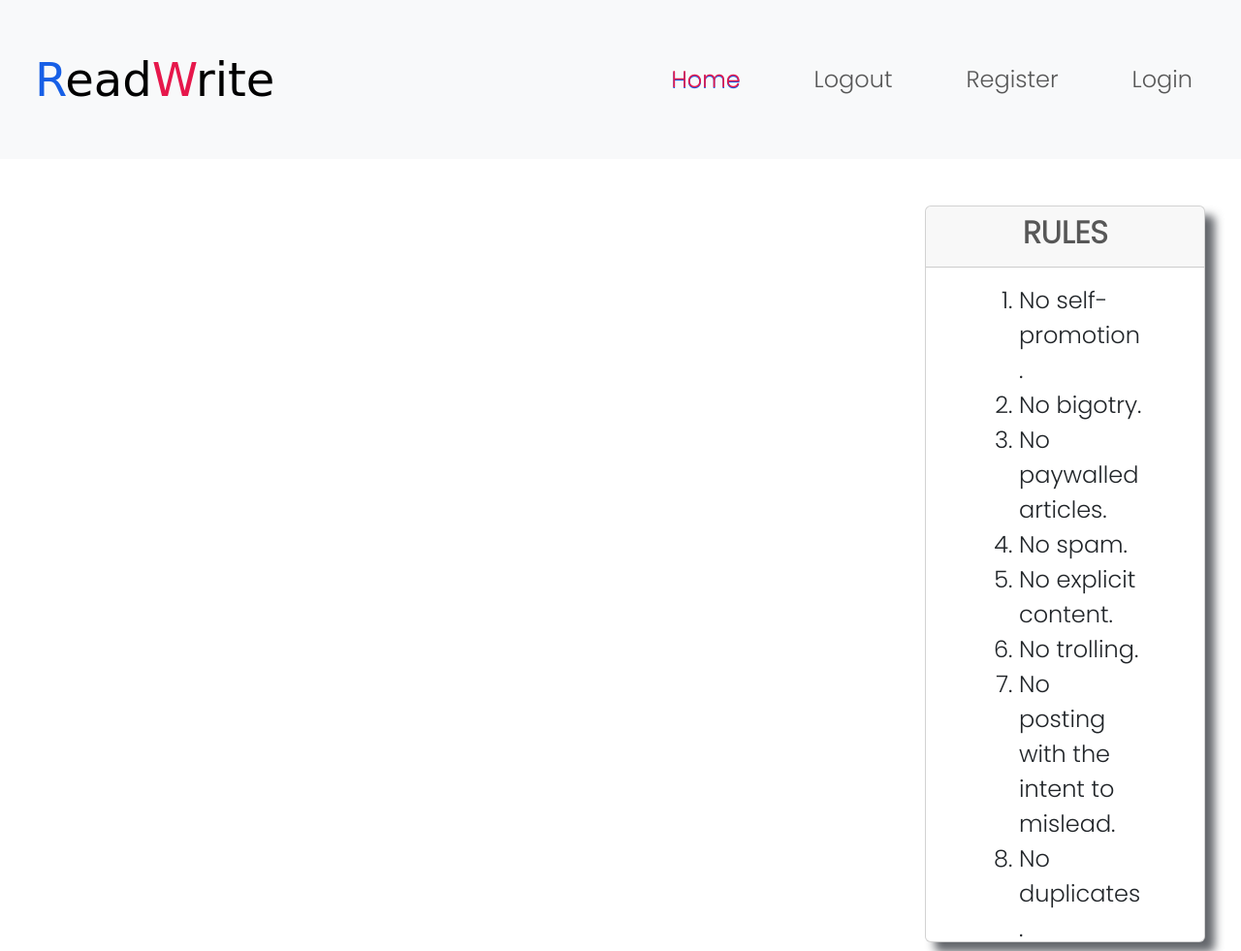
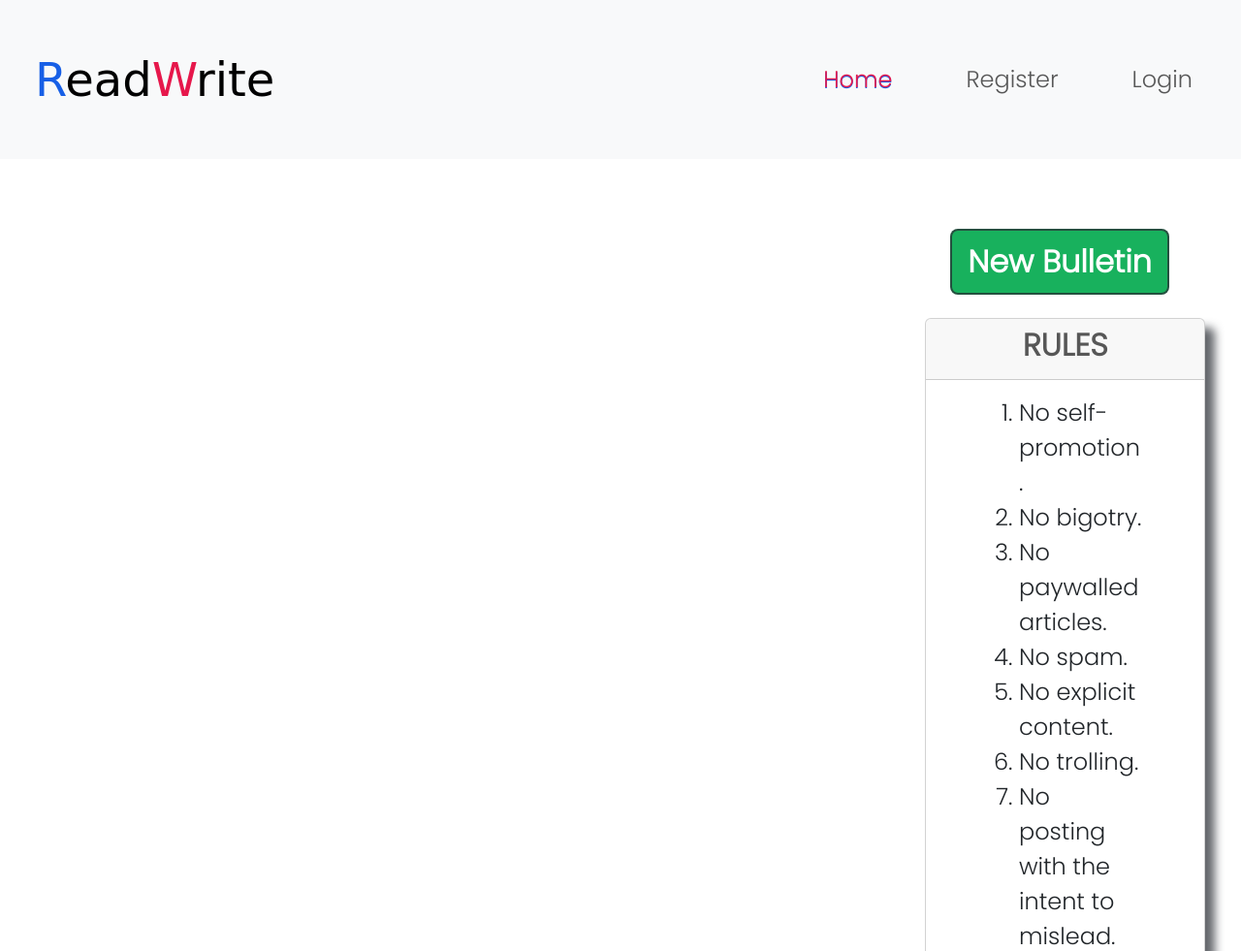
Before and after one commit to ChrisLPlumb91/readwrite, a Django app: page / in a window 1280 px wide. Shown: the top 981 px of the page at 97% size. Run offline with Django 4.2, Linux system fonts and the light colour scheme; data that the repository does not hold is empty; some libraries are stand-ins or nearby versions; some web fonts are replaced.

Commit message:
Add Create functionality

```diff
--- a/bulletinboard/urls.py
+++ b/bulletinboard/urls.py
@@ -4,4 +4,6 @@ from django.urls import path
 
 urlpatterns = [
     path('', views.BulletinList.as_view(), name='home'),
+    path('<slug:slug>/', views.BulletinDetail.as_view(), name='post'),
+    path('add_bulletin', views.AddBulletin.as_view(), name='add'),
 ]
--- a/bulletinboard/views.py
+++ b/bulletinboard/views.py
@@ -1,7 +1,8 @@
 from django.shortcuts import render, redirect, get_object_or_404, reverse
 from django.views import generic, View
 from django.http import HttpResponseRedirect
-from .models import Bulletin
+from .models import Bulletin, Comment
+from .forms import BulletinForm, CommentForm
 
 
 class BulletinList(generic.ListView):
@@ -29,6 +30,39 @@ class BulletinDetail(View):
                 'comments': comments,
                 'commented': False,
                 'liked': liked,
-                'comment_form': Comment_Form()
+                'comment_form': CommentForm()
             },
         )
+
+
+class AddBulletin(View):
+    def get(self, request):
+
+        return render(
+            request,
+            'add_bulletin.html',
+            {
+                'bulletin_form': BulletinForm()
+            },
+        )
+
+    def post(self, request, slug, *args, **kwargs):
+        bulletin_form = BulletinForm(data=request.POST)
+
+        if bulletin_form.is_valid():
+            bulletin_form.instance.author = request.user.username
+            bulletin_form.save()
+        else:
+            bulletin_form = BulletinForm()
+
+        queryset = Bulletin.objects.filter(status=1)
+        bulletin = get_object_or_404(queryset, slug=slug)
+
+        return render(
+            request,
+            'bulletin.html',
+            {
+                'bulletin': bulletin,
+                'comment_form': CommentForm(),
+            }
+        )
--- a/readwrite/settings.py
+++ b/readwrite/settings.py
@@ -51,6 +51,7 @@ INSTALLED_APPS = [
     'allauth.account',
     'django_summernote',
     'crispy_forms',
+    'crispy_bootstrap5',
     'cloudinary',
     'cloudinary_storage',
     'bulletinboard',
@@ -71,7 +72,9 @@ MESSAGE_TAGS = {
     messages.ERROR: 'alert-danger',
 }
 
-CRISPY_TEMPLATE_PACK = 'bootstrap4'
+CRISPY_ALLOWED_TEMPLATE_PACKS = "bootstrap5"
+
+CRISPY_TEMPLATE_PACK = 'bootstrap5'
 
 MIDDLEWARE = [
     'django.middleware.security.SecurityMiddleware',
--- a/readwrite/urls.py
+++ b/readwrite/urls.py
@@ -20,5 +20,5 @@ urlpatterns = [
     path('admin/', admin.site.urls),
     path('summernote/', include('django_summernote.urls')),
     path('accounts/', include('allauth.urls')),
-    path('', include('bulletinboard.urls'), name='bulletinboard_urls'),
+    path('', include('bulletinboard.urls'), name='home'),
 ]
--- a/requirements.txt
+++ b/requirements.txt
@@ -1,7 +1,8 @@
 asgiref==3.6.0
-backports.zoneinfo;python_version<"3.9"
+backports.zoneinfo==0.2.1
 cloudinary==1.32.0
 coverage==7.1.0
+crispy-bootstrap5==0.7
 dj-database-url==1.2.0
 dj3-cloudinary-storage==0.0.6
 Django==4.1.6
--- a/static/css/style.css
+++ b/static/css/style.css
@@ -24,6 +24,19 @@ body {
 .navbar-nav .nav-link.active, .navbar-nav .show>.nav-link {
     color:#e6174b;
     text-shadow: 0 1px #175fe6;
+}
+
+.new-bulletin-button {
+    background-color:#18b15d;
+    color: rgb(255, 255, 255);
+    border: 2px solid #292d35b9;
+    font-weight: bold;
+    font-size: 2rem;
+}
+
+.new-bulletin-button:hover {
+    background-color:#17e674;
+    border: 2px solid #292d35b9;
 }
 
 .card {
--- a/templates/base.html
+++ b/templates/base.html
@@ -38,20 +38,20 @@
                 <ul class="navbar-nav ms-auto mb-2 mb-lg-0 ml-auto py-5">
 
                     <li class="nav-item">
-                        <a class="nav-link active" aria-current="page" href="#">Home</a>
+                        <a class="nav-link active" aria-current="page" href="{% url 'home' %}">Home</a>
                     </li>
-
                     <li class="nav-item">
-                        <a class="nav-link" href="#">Logout</a>
+                        <a class="nav-link" href="{% url 'account_signup' %}">Register</a>
                     </li>
-
+                    {% if user.is_authenticated %}
                     <li class="nav-item">
-                        <a class="nav-link" href="#">Register</a>
+                        <a class="nav-link" href="{% url 'account_logout' %}">Logout</a>
                     </li>
-
+                    {% else %}
                     <li class="nav-item">
-                        <a class="nav-link" href="#">Login</a>
+                        <a class="nav-link" href="{% url 'account_login' %}">Login</a>
                     </li>
+                    {% endif %}
 
                 </ul>
 
--- a/templates/index.html
+++ b/templates/index.html
@@ -11,7 +11,7 @@
                 <div class="col-12">
                     <div class="card">
                         <div class="card-header blue-header">
-                            {{ bulletin.title }}
+                            <a href="{% url 'post' bulletin.slug %}">{{ bulletin.title }}</a>
                             <p>{{ bulletin.created_on }}</p>
                         </div>
                         <div class="card-body">
@@ -27,17 +27,17 @@
                     <div class="card">
                         {% if forloop.counter|divisibleby:2 %}
                         <div class="card-header red-header">
-                            {{ bulletin.title }}
+                            <a href="{% url 'post' bulletin.slug %}">{{ bulletin.title }}</a>
                             <p>{{ bulletin.created_on }}</p>
                         </div>
                         {% else %}
                         <div class="card-header blue-header">
-                            {{ bulletin.title }}
+                            <a href="{% url 'post' bulletin.slug %}">{{ bulletin.title }}</a>
                             <p>{{ bulletin.created_on }}</p>
                         </div>
                         {% endif %}
                         <div class="card-body">
-                            <a href="{{ bulletin.link }}">{{ bulletin.link }}</a>
+                            <a href="{{ bulletin.link }}" target="_blank">{{ bulletin.link }}</a>
                             <p><i class="far fa-thumbs-up mx-1"></i>{{ bulletin.number_of_likes }}</p>
                         </div>
                     </div>
@@ -47,6 +47,11 @@
             {% endfor %}
         </div>
         <div class="col-3">
+            <row>
+                <div class="col-12 text-center">
+                    <a href="{% url 'add' %}" class="btn btn-lg new-bulletin-button my-4">New Bulletin</a>
+                </div>
+            </row>
             <div class="card rules">
                 <div class="card-header">
                     <h2 class="text-center">RULES</h2>
```
Also changed, not shown: bulletinboard/forms.py (+13 -0 lines), templates/add_bulletin.html (+16 -1 lines).
